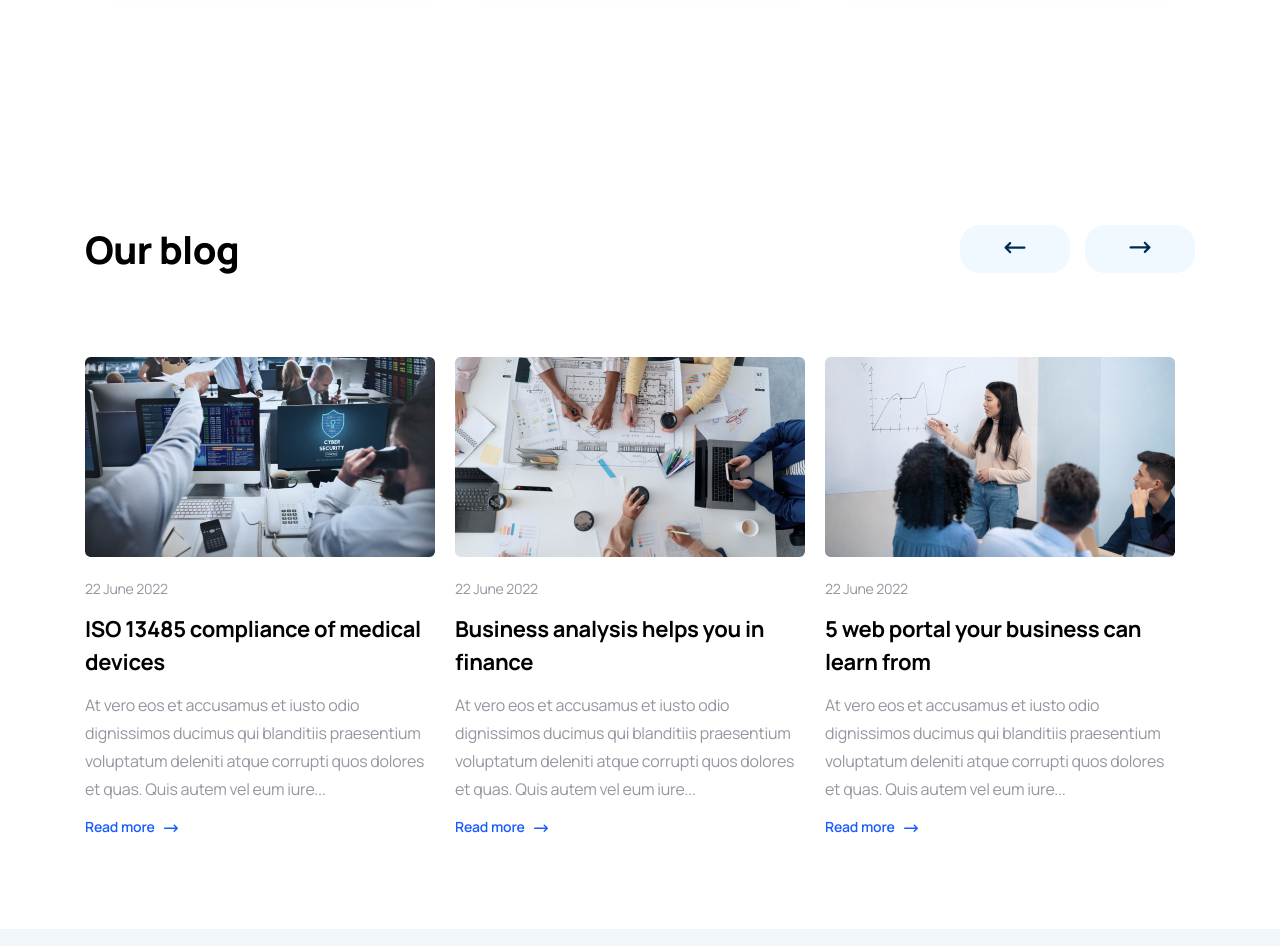
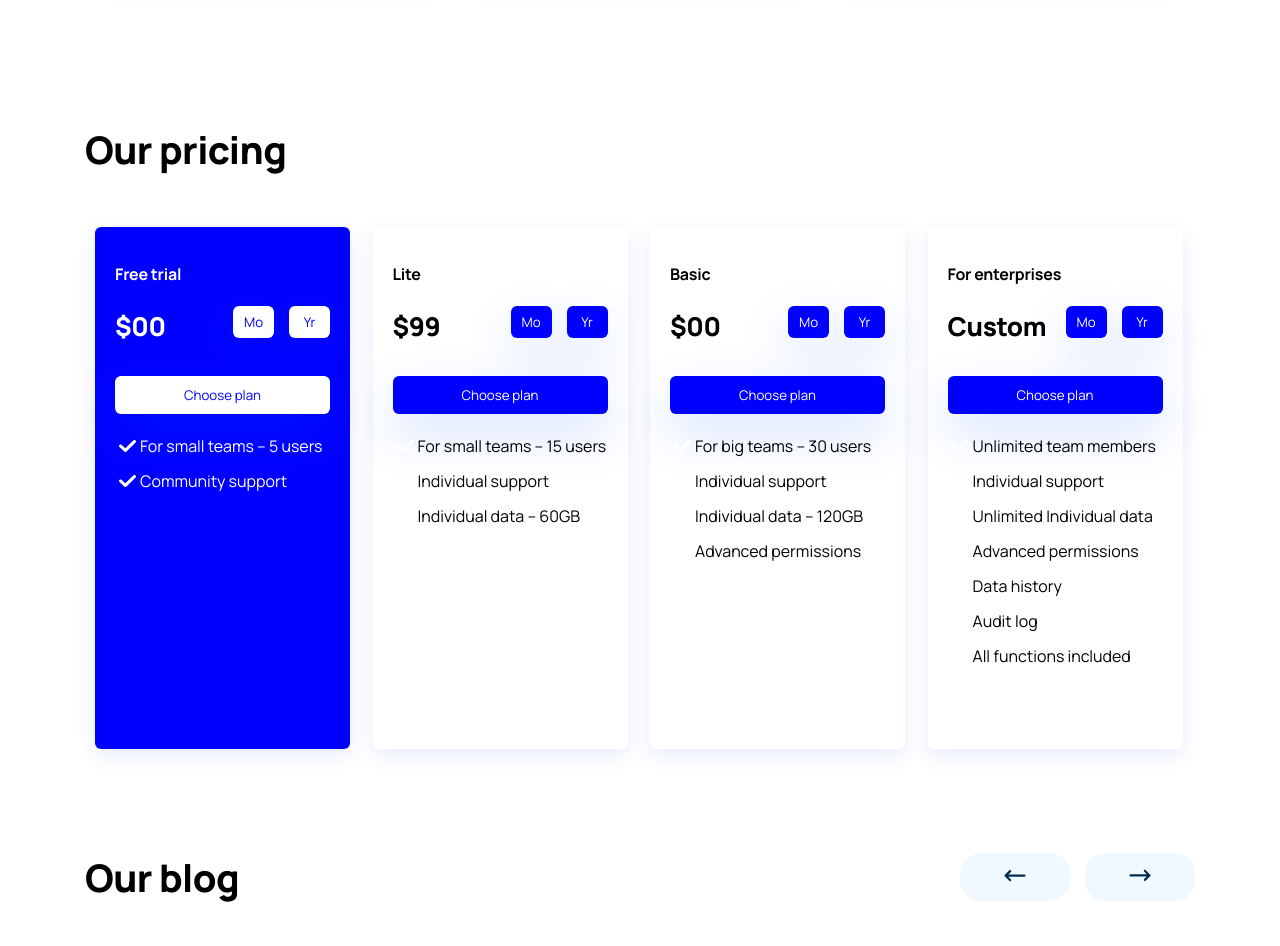
Before and after one commit to ZeLars3/themeforest, a React (Create React App) app: page /#/ in a window 1280 px wide. Shown: the part 3920-4866 px from the top of the page. Built offline with nearby package versions, Linux system fonts and the light colour scheme.

Commit message:
feature/add pricing block

```diff
--- /dev/null
+++ b/src/components/Pricing/PriceItem/index.tsx
@@ -0,0 +1,74 @@
+import { FC, useState } from 'react'
+import { v4 as uuidv4 } from 'uuid'
+
+import FluentCheckmark from 'assets/icons/fluentCheckmark.svg'
+import { IPriceItem } from 'types'
+
+import {
+  PriceItemAdvantageItem,
+  PriceItemAdvantages,
+  PriceItemContainer,
+  PriceItemPrice,
+  PriceItemTitle,
+  PriceItemWrapperInner,
+  PriceToggleWrapper,
+  Icon
+} from './styled'
+import { Button } from 'components/common'
+
+export const PriceItem: FC<IPriceItem> = ({
+  title,
+  price,
+  features,
+  id
+}) => {
+  const [isOpenModal, setIsOpenModal] = useState<boolean>(false)
+  const [selectedCard, setSelectCard] = useState<number>(1)
+
+  const handleCallModal = (): void => {
+    setIsOpenModal(!isOpenModal)
+  }
+
+  const handleSelectPrice = () => {
+    setSelectCard(id)
+  }
+
+  return (
+    <PriceItemContainer selected={selectedCard !== id ? 'select' : ''} onClick={handleSelectPrice}>
+      <PriceItemTitle>{title}</PriceItemTitle>
+      <PriceItemWrapperInner>
+        <PriceItemPrice>{price}</PriceItemPrice>
+        <PriceToggleWrapper>
+          <Button
+            size="small"
+            btnType="square">
+            Mo
+          </Button>
+          <Button
+            size="small"
+            btnType="square"
+            inversion>
+            Yr
+          </Button>
+        </PriceToggleWrapper>
+      </PriceItemWrapperInner>
+      <Button
+        size="large"
+        btnType="square"
+        clickHandle={handleCallModal}>
+        Choose plan
+      </Button>
+      <PriceItemAdvantages>
+        {
+          features.map(name => (
+            <PriceItemAdvantageItem
+              key={uuidv4()}
+              checkmark={FluentCheckmark}>
+              <Icon src={FluentCheckmark} /> {name}
+            </PriceItemAdvantageItem>
+          ))
+        }
+      </PriceItemAdvantages>
+    </PriceItemContainer>
+  )
+}
--- /dev/null
+++ b/src/components/Pricing/PriceItem/styled.ts
@@ -0,0 +1,76 @@
+import styled from 'styled-components'
+
+export const PriceItemContainer = styled.li<any> `
+  display: flex;
+  flex-direction: column;
+  align-items: flex-start;
+  max-width: 255px;
+  height: 522px;
+  padding: 35px 20px;
+  border-radius: 6px;
+  transition: 0.7s;
+  color: ${(props) => (props.selected ? 'black' : 'white')};
+  background-color: ${(props) =>
+    props.selected ? 'white' : 'blue'};
+  ${({ theme }) => theme.shadows.shadowCard3};
+
+  button {
+    width: 100%;
+    padding: 10px 65px;
+    border: none;
+    color: ${({ theme }) => theme.colors.white};
+  }
+
+  button {
+    color: ${(props) =>
+      props.selected ? 'white' : 'blue'};
+    background-color: ${(props) =>
+      props.selected ? 'blue' : 'white'};
+  }
+`
+
+export const PriceItemTitle = styled.h3`
+  font-weight: 700;
+  font-size: 16px;
+  line-height: 24px;
+  letter-spacing: -0.015em;
+`
+
+export const PriceItemWrapperInner = styled.div`
+  display: flex;
+  justify-content: space-between;
+  width: 100%;
+  margin: 20px 0 30px 0;
+`
+
+export const PriceItemPrice = styled.h4`
+  font-weight: 800;
+  font-size: 26px;
+  line-height: 40px;
+  letter-spacing: -0.015em;
+`
+
+export const PriceToggleWrapper = styled.p`
+  flex-grow: 2;
+  display: flex;
+  justify-content: flex-end;
+
+  button {
+    max-width: 41px;
+    max-height: 32px;
+    margin-left: 15px;
+    padding: 4px 13.5px;
+  }
+`
+
+export const PriceItemAdvantages = styled.ul`
+  margin: 20px 0;
+`
+
+export const PriceItemAdvantageItem = styled.li<{checkmark: string}>`
+  display: flex;
+  align-items: center;
+  padding: 0 0 10px 0;
+`
+
+export const Icon = styled.img``
--- /dev/null
+++ b/src/components/Pricing/index.tsx
@@ -0,0 +1,52 @@
+import { FC } from 'react'
+import { v4 as uuidv4 } from 'uuid'
+import { Swiper, SwiperSlide } from 'swiper/react'
+
+import {
+  PRICING_ITEMS,
+  SWIPER_CONFIG,
+} from 'constants/index'
+
+import { PriceItem } from './PriceItem'
+import {
+  PriceList,
+  PricingContainer,
+  PricingTitle,
+  PricingWrapper,
+} from './styled'
+
+export const Pricing: FC = () => {
+  return (
+    <PricingContainer>
+      <PricingWrapper>
+        <PricingTitle>Our pricing</PricingTitle>
+        <PriceList>
+          <Swiper
+            spaceBetween={SWIPER_CONFIG.spaceBetweenZero}
+            breakpoints={SWIPER_CONFIG.pricingBreakPoints}
+            grabCursor={SWIPER_CONFIG.grabCursor}
+            scrollbar={SWIPER_CONFIG.scrollbar}
+            modules={SWIPER_CONFIG.modules}
+            centeredSlidesBounds={
+              SWIPER_CONFIG.centeredSlidesBounds
+            }
+            style={SWIPER_CONFIG.priceSliderStyles}>
+            {PRICING_ITEMS.map(
+              ({ id, title, price, features }) => (
+                <SwiperSlide key={uuidv4()}>
+                  <PriceItem
+                    key={uuidv4()}
+                    id={id}
+                    title={title}
+                    price={price}
+                    features={features}
+                  />
+                </SwiperSlide>
+              ),
+            )}
+          </Swiper>
+        </PriceList>
+      </PricingWrapper>
+    </PricingContainer>
+  )
+}
--- /dev/null
+++ b/src/components/Pricing/styled.ts
@@ -0,0 +1,26 @@
+import styled from 'styled-components'
+
+export const PricingContainer = styled.section`
+  background-color: ${({ theme }) => theme.colors.white};
+`
+
+export const PricingWrapper = styled.div`
+  max-width: 1110px;
+  margin: 0 auto;
+`
+
+export const PricingTitle = styled.h2`
+  font-weight: 800;
+  font-size: 38px;
+  line-height: 56px;
+  letter-spacing: -0.015em;
+`
+
+export const PriceList = styled.ul`
+  display: flex;
+  flex-direction: row;
+  justify-content: stretch;
+  align-items: stretch;
+  width: 100%;
+  margin-top: 50px;
+`
--- a/src/components/index.ts
+++ b/src/components/index.ts
@@ -9,3 +9,4 @@ export * from './Subscribe'
 export * from './SuccessStatistic'
 export * from './Testimonials'
 export * from './Blog'
+export * from './Pricing'
--- a/src/constants/index.ts
+++ b/src/constants/index.ts
@@ -9,3 +9,4 @@ export * from './swiperConfig'
 export * from './testimonialIcons'
 export * from './testimomialstItems'
 export * from './blogItems'
+export * from './pricingItems'
--- /dev/null
+++ b/src/constants/pricingItems.ts
@@ -0,0 +1,48 @@
+import { IPriceItem } from 'types'
+
+export const PRICING_ITEMS: IPriceItem[] = [
+  {
+    id: 1,
+    title: 'Free trial',
+    price: '$00',
+    features: [
+      'For small teams – 5 users',
+      'Community support',
+    ],
+  },
+  {
+    id: 2,
+    title: 'Lite',
+    price: '$99',
+    features: [
+      'For small teams – 15 users',
+      'Individual support',
+      'Individual data – 60GB',
+    ],
+  },
+  {
+    id: 3,
+    title: 'Basic',
+    price: '$00',
+    features: [
+      'For big teams – 30 users',
+      'Individual support',
+      'Individual data – 120GB',
+      'Advanced permissions',
+    ],
+  },
+  {
+    id: 4,
+    title: 'For enterprises',
+    price: 'Custom',
+    features: [
+      'Unlimited team members',
+      'Individual support',
+      'Unlimited Individual data',
+      'Advanced permissions',
+      'Data history',
+      'Audit log',
+      'All functions included',
+    ],
+  },
+]
--- a/src/constants/swiperConfig.ts
+++ b/src/constants/swiperConfig.ts
@@ -14,6 +14,20 @@ export const SWIPER_CONFIG = {
       slidesPerView: 3
     }
   },
+  pricingBreakPoints: {
+    360: {
+      slidesPerView: 1,
+      spaceBetween: -40,
+    },
+    768: {
+      slidesPerView: 3,
+      spaceBetween: 0,
+    },
+    1110: {
+      slidesPerView: 4,
+      spaceBetween: 20,
+    },
+  },
   centeredSlidesBounds: true,
   scrollbar: { draggable: true },
   grabCursor: true,
@@ -27,5 +41,10 @@ export const SWIPER_CONFIG = {
       prevEl: prev.current,
       nextEl: next.current
     }
+  },
+  priceSliderStyles: {
+    width: '100%',
+    padding: '0 10px',
+    overflow: 'visible',
   }
 }
--- a/src/pages/Home/index.tsx
+++ b/src/pages/Home/index.tsx
@@ -9,7 +9,8 @@ import {
   Benefits,
   BasicInfo,
   Testimonials,
-  Blog
+  Blog,
+  Pricing
 } from 'components'
 
 export const Home: FC = () => {
@@ -22,6 +23,7 @@ export const Home: FC = () => {
         <SuccessStatistic />
         <Benefits />
         <Testimonials />
+        <Pricing />
         <Blog />
         <Help />
       </MainLayout>
```
Also changed, not shown: src/types/main.ts (+7 -0 lines), .eslintrc.json, src/assets/icons/fluentCheckmark.svg (added).
